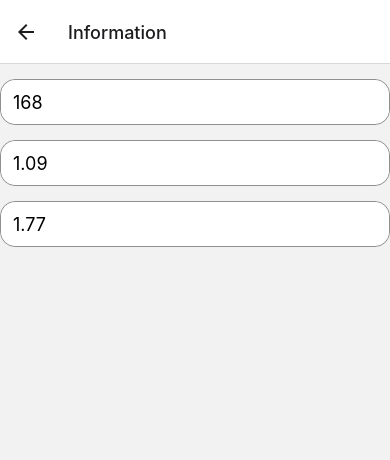
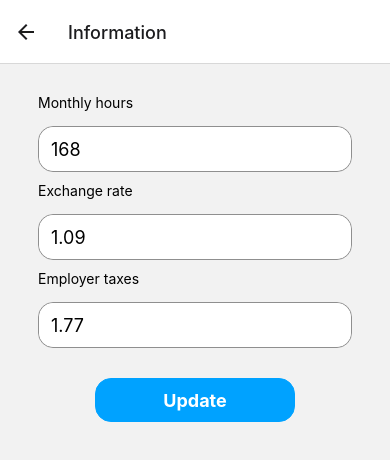
Before and after one commit to arturasvent/ventionSM, a React Native app: screen / in a window 390 px wide. Both pictures are taken after a click on the element 42 px from the left and 27 px from the top of the page. Shown: the top 460 px of the page. Built offline with nearby package versions, Linux system fonts and the light colour scheme.

Commit message:
added general rates

```diff
--- a/src/components/MainButton.tsx
+++ b/src/components/MainButton.tsx
@@ -19,7 +19,6 @@ const MainButton = ({label, onPress, remove}: IProps) => {
 export default MainButton;
 
 const ButtonContainer = styled.TouchableOpacity<{remove?: boolean}>`
-  width: 100%;
   height: ${defaultTheme.sizes.button}px;
   border: 1px solid ${defaultTheme.colors.primary};
   border-radius: ${defaultTheme.roundness.button}px;
@@ -30,6 +29,7 @@ const ButtonContainer = styled.TouchableOpacity<{remove?: boolean}>`
   justify-content: center;
   align-self: center;
   margin-top: ${defaultTheme.sizes.getSpacing(5)}px;
+  width: 200px;
 `;
 
 const ButtonText = styled.Text`
--- a/src/components/TableComponent.tsx
+++ b/src/components/TableComponent.tsx
@@ -84,8 +84,10 @@ const TableComponent = () => {
                   <Cell
                     key={cellIndex}
                     data={cellIndex === 0 ? renderButton(cellData) : cellData}
-                    textStyle={styles.text}
                     width={150}
+                    style={{
+                      alignItems: 'center',
+                    }}
                   />
                 ))}
               </TableWrapper>
--- a/src/config/constants.ts
+++ b/src/config/constants.ts
@@ -9,4 +9,7 @@ export const inputPlaceholders = {
   comission2: 'Comission %2',
   salary: 'Salary',
   positions: 'Positions',
+  monthlyHours: 'Monthly hours',
+  exchangeRate: 'Exchange rate',
+  employerTaxes: 'Employer taxes',
 };
--- a/src/config/forms.ts
+++ b/src/config/forms.ts
@@ -32,6 +32,12 @@ const RegistrationSchema = yup.object({
   [EFormName.Rate1]: string().required(`Required`).trim(),
   [EFormName.Rate2]: string().required(`Required`).trim(),
   [EFormName.Salary]: string().required(`Required`).trim(),
+});
+
+const InformationSchema = yup.object({
+  [EFormName.MonthlyHours]: string().required(`Required`).trim(),
+  [EFormName.ExchangeRate]: string().required(`Required`).trim(),
+  [EFormName.EmployerTaxes]: string().required(`Required`).trim(),
 });
 
 export const forms: TForms = {
@@ -91,18 +97,16 @@ export const forms: TForms = {
       {
         name: EFormName.MonthlyHours,
         textContentType: 'name',
-        keyboardType: 'number-pad',
       },
       {
         name: EFormName.ExchangeRate,
         textContentType: 'name',
-        keyboardType: 'number-pad',
       },
       {
         name: EFormName.EmployerTaxes,
         textContentType: 'name',
-        keyboardType: 'number-pad',
       },
     ],
+    validationSchema: InformationSchema,
   },
 };
--- a/src/hooks/useEmployees.ts
+++ b/src/hooks/useEmployees.ts
@@ -7,12 +7,14 @@ import {
   addNewEmployee,
   clearEmployee,
   updateEmployee,
+  updateGeneralRates,
 } from '../redux/generalSlice/generalSlice';
 import {RootState} from '../redux/store';
 import {Employee} from '../typescript/redux/generalTypes';
 import {useNavigation} from '@react-navigation/native';
 import uuid from 'react-native-uuid';
 import {Alert} from 'react-native';
+import {InformationForm} from '../typescript/information/information';
 
 export const useEmployees = () => {
   const dispatch = useDispatch();
@@ -21,13 +23,22 @@ export const useEmployees = () => {
     (state: RootState) => state.general,
   );
 
-  const handleForm = useCallback((form: EmployeeForm, employee?: Employee) => {
+  const {monthlyHours, employerTax, exchangeRate} = useSelector(
+    (state: RootState) => state.general,
+  );
+
+  const handleFormCalculations = useCallback(
+    (form: EmployeeForm, employee?: Employee) => {
       const {rate1, rate2, comission1, comission2, salary} = form;
-    const sumComission1 = (168 * rate1 * comission1) / 100;
-    const sumComission2 = 168 * rate2 * comission2;
-    const revenue = ((rate1 + rate2) * 168) / 10;
-    const salaryUSD = Number((salary * 1.09).toFixed(2));
-    const employerTaxes = Number(((salary * 1.09 * 1.77) / 100).toFixed(2));
+      const sumComission1 = (Number(monthlyHours) * rate1 * comission1) / 100;
+      const sumComission2 = Number(monthlyHours) * rate2 * comission2;
+      const revenue = ((rate1 + rate2) * Number(monthlyHours)) / 10;
+      const salaryUSD = Number((salary * Number(exchangeRate)).toFixed(2));
+      const employerTaxes = Number(
+        ((salary * Number(exchangeRate) * Number(employerTax)) / 100).toFixed(
+          2,
+        ),
+      );
       const CM1 = Number(
         (
           revenue -
@@ -63,15 +74,17 @@ export const useEmployees = () => {
         CM2comission,
         id: employee?.id ? employee.id : uuid.v4(),
       };
-  }, []);
+    },
+    [],
+  );
   const addEmployee: SubmitHandler<EmployeeForm> = useCallback(
     form => {
-      const newForm = handleForm(form);
+      const newForm = handleFormCalculations(form);
       dispatch(addNewEmployee(newForm));
       dispatch(addDivision(form.division));
       navigation.goBack();
     },
-    [handleForm, dispatch],
+    [handleFormCalculations, dispatch],
   );
 
   const updateInformation = useCallback((form: EmployeeForm, id: string) => {
@@ -79,7 +92,7 @@ export const useEmployees = () => {
 
     const index = employeesData.findIndex(i => i.id === employeeToUpdate?.id);
 
-    const newForm = handleForm(form, employeeToUpdate);
+    const newForm = handleFormCalculations(form, employeeToUpdate);
 
     dispatch(
       updateEmployee({
@@ -115,9 +128,14 @@ export const useEmployees = () => {
     [employeesData, clearEmployee],
   );
 
+  const updateRates: SubmitHandler<InformationForm> = useCallback(form => {
+    dispatch(updateGeneralRates(form));
+  }, []);
+
   return {
     addEmployee,
     removeEmployee,
     updateInformation,
+    updateRates,
   };
 };
--- a/src/redux/generalSlice/generalSlice.ts
+++ b/src/redux/generalSlice/generalSlice.ts
@@ -22,9 +22,9 @@ const initialState: GeneralState = {
     'CM2',
     'CM2 %',
   ],
-  monthlyHours: 168,
-  employerTaxes: 1.77,
-  exangeRate: 1.09,
+  monthlyHours: '168',
+  employerTax: '1.77',
+  exchangeRate: '1.09',
 };
 
 export const generalSlice = createSlice({
@@ -46,8 +46,18 @@ export const generalSlice = createSlice({
     updateEmployee: (state, action) => {
       state.employees[action.payload.index] = action.payload;
     },
+    updateGeneralRates: (state, action) => {
+      state.employerTax = action.payload.employerTaxes;
+      state.monthlyHours = action.payload.monthlyHours;
+      state.exchangeRate = action.payload.exchangeRate;
+    },
   },
 });
 
-export const {addNewEmployee, addDivision, clearEmployee, updateEmployee} =
-  generalSlice.actions;
+export const {
+  addNewEmployee,
+  addDivision,
+  clearEmployee,
+  updateEmployee,
+  updateGeneralRates,
+} = generalSlice.actions;
--- a/src/screens/InformationScreen.tsx
+++ b/src/screens/InformationScreen.tsx
@@ -1,4 +1,3 @@
-import {Text, View} from 'react-native';
 import React, {useCallback} from 'react';
 import {useSelector} from 'react-redux';
 import {RootState} from '../redux/store';
@@ -11,11 +10,15 @@ import MainInput from '../components/MainInput';
 import {inputPlaceholders} from '../config/constants';
 import {EFormName} from '../typescript/static/EForm';
 import {yupResolver} from '@hookform/resolvers/yup';
+import MainButton from '../components/MainButton';
+import {useEmployees} from '../hooks/useEmployees';
+import {SafeAreaView} from 'react-native-safe-area-context';
 
 const InformationScreen = () => {
-  const {monthlyHours, employerTaxes, exangeRate} = useSelector(
+  const {monthlyHours, employerTax, exchangeRate} = useSelector(
     (state: RootState) => state.general,
   );
+  const {updateRates} = useEmployees();
 
   const {
     control,
@@ -24,10 +27,10 @@ const InformationScreen = () => {
   } = useForm({
     defaultValues: {
       [EFormName.MonthlyHours]: monthlyHours,
-      [EFormName.ExchangeRate]: exangeRate,
-      [EFormName.EmployerTaxes]: employerTaxes,
+      [EFormName.ExchangeRate]: exchangeRate,
+      [EFormName.EmployerTaxes]: employerTax,
     },
-    resolver: yupResolver(forms.newEmployee.validationSchema),
+    resolver: yupResolver(forms.generalInformation.validationSchema),
   });
 
   const renderInput = useCallback(
@@ -41,7 +44,9 @@ const InformationScreen = () => {
           }}
           render={({field: {onChange, onBlur, value}}) => (
             <>
+              <Label>{inputPlaceholders[form.name]}</Label>
               <MainInput
+                placeholder={inputPlaceholders[form.name]}
                 onBlur={onBlur}
                 onChangeText={onChange}
                 value={value}
@@ -61,17 +66,23 @@ const InformationScreen = () => {
     [control, errors],
   );
   return (
-    <Container>
-      <>{forms.generalInformation.fields.map(renderInput)}</>
-    </Container>
+    <SafeArea edges={['bottom']}>
+      <ScrollView showsVerticalScrollIndicator={false}>
+        <Container>
+          <>{forms.generalInformation.fields.map(renderInput)}</>
+          <MainButton label="Update" onPress={handleSubmit(updateRates)} />
+        </Container>
+      </ScrollView>
+    </SafeArea>
   );
 };
 
 export default InformationScreen;
 
 const Container = styled.View`
-  width: ${defaultTheme.sizes.windowWidth}px;
   align-self: center;
+  flex: 1;
+  padding: 20px;
 `;
 
 const ErrorText = styled.Text`
@@ -79,3 +90,15 @@ const ErrorText = styled.Text`
   margin-top: ${defaultTheme.sizes.getSpacing(1)}px;
   align-self: flex-start;
 `;
+
+const Label = styled.Text`
+  margin-top: 10px;
+`;
+
+const SafeArea = styled(SafeAreaView)`
+  flex: 1;
+`;
+
+const ScrollView = styled.ScrollView`
+  flex: 1;
+`;
--- a/src/screens/RegistrationScreen.tsx
+++ b/src/screens/RegistrationScreen.tsx
@@ -28,6 +28,7 @@ const RegistrationScreen = ({route, navigation}: Props) => {
   const employeeToUpdate = employeesData.find(
     item => item.fullName === route.params?.name,
   );
+
   const {addEmployee, removeEmployee, updateInformation} = useEmployees();
 
   useEffect(() => {
@@ -127,8 +128,9 @@ const RegistrationScreen = ({route, navigation}: Props) => {
 export default RegistrationScreen;
 
 const Container = styled.View`
-  width: ${defaultTheme.sizes.windowWidth}px;
   align-self: center;
+  flex: 1;
+  width: 400px;
 `;
 
 const ErrorText = styled.Text`
--- a/src/typescript/information/information.d.ts
+++ b/src/typescript/information/information.d.ts
@@ -1,5 +1,5 @@
 export interface InformationForm {
-  MonthlyHours: number;
-  ExchangeRate: number;
-  EmployerTaxes: number;
+  monthlyHours: string;
+  exchangeRate: string;
+  employerTaxes: string;
 }
--- a/src/typescript/redux/generalTypes.d.ts
+++ b/src/typescript/redux/generalTypes.d.ts
@@ -2,9 +2,9 @@ export interface GeneralState {
   employees: Employee[];
   divisions: any;
   tableHead: string[];
-  monthlyHours: number;
-  employerTaxes: number;
-  exangeRate: number;
+  monthlyHours: string;
+  employerTax: string;
+  exchangeRate: string;
 }
 
 export interface Employee {
--- a/src/typescript/static/EForm.ts
+++ b/src/typescript/static/EForm.ts
@@ -9,9 +9,9 @@ export enum EFormName {
   Comission2 = 'comission2',
   Salary = 'salary',
   Positions = 'positions',
-  MonthlyHours = 'MonthlyHours',
-  ExchangeRate = 'ExchangeRate',
-  EmployerTaxes = 'EmployerTaxes',
+  MonthlyHours = 'monthlyHours',
+  ExchangeRate = 'exchangeRate',
+  EmployerTaxes = 'employerTaxes',
 }
 
 export enum EFormType {
```
Lines whose indentation alone changed are shown as unchanged.
